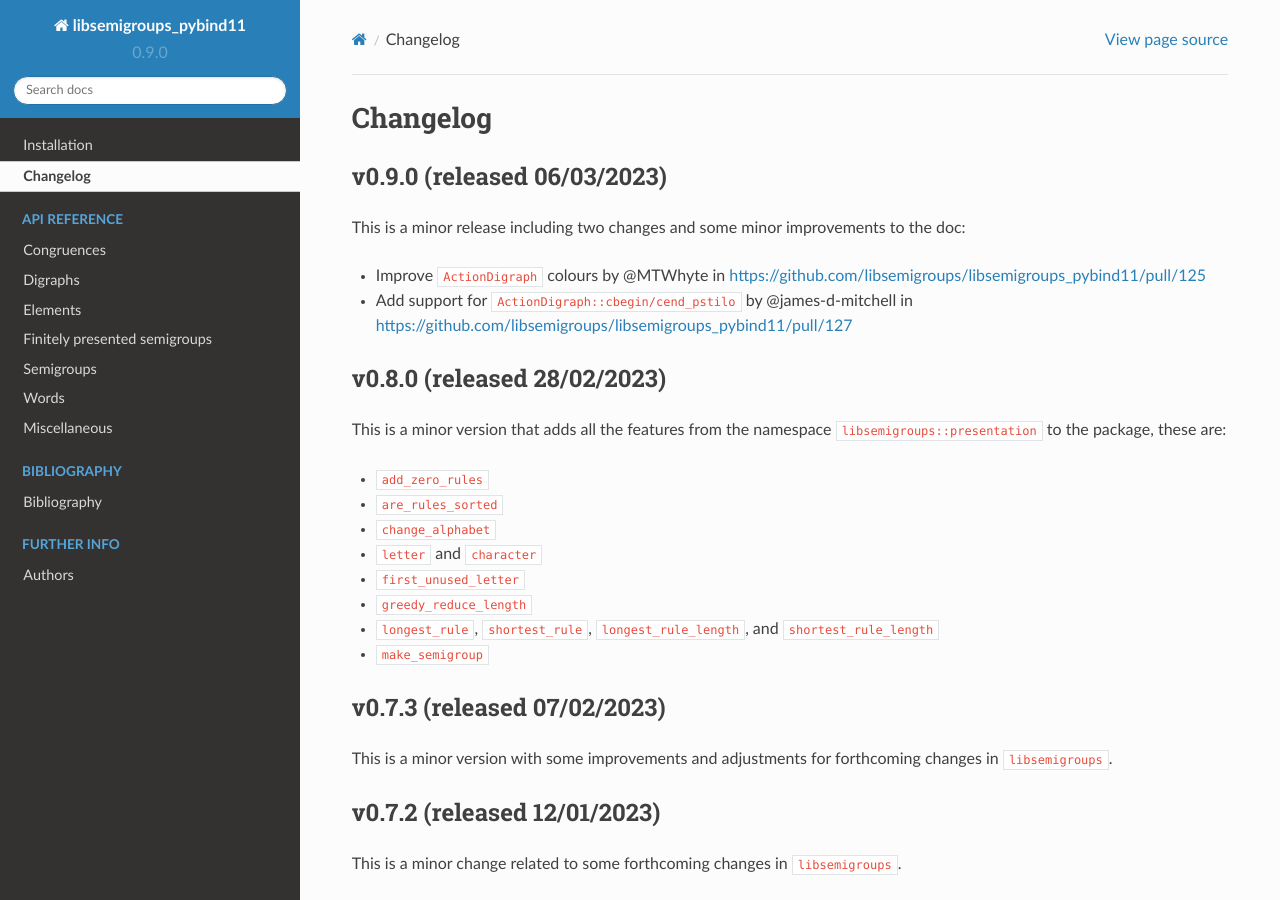
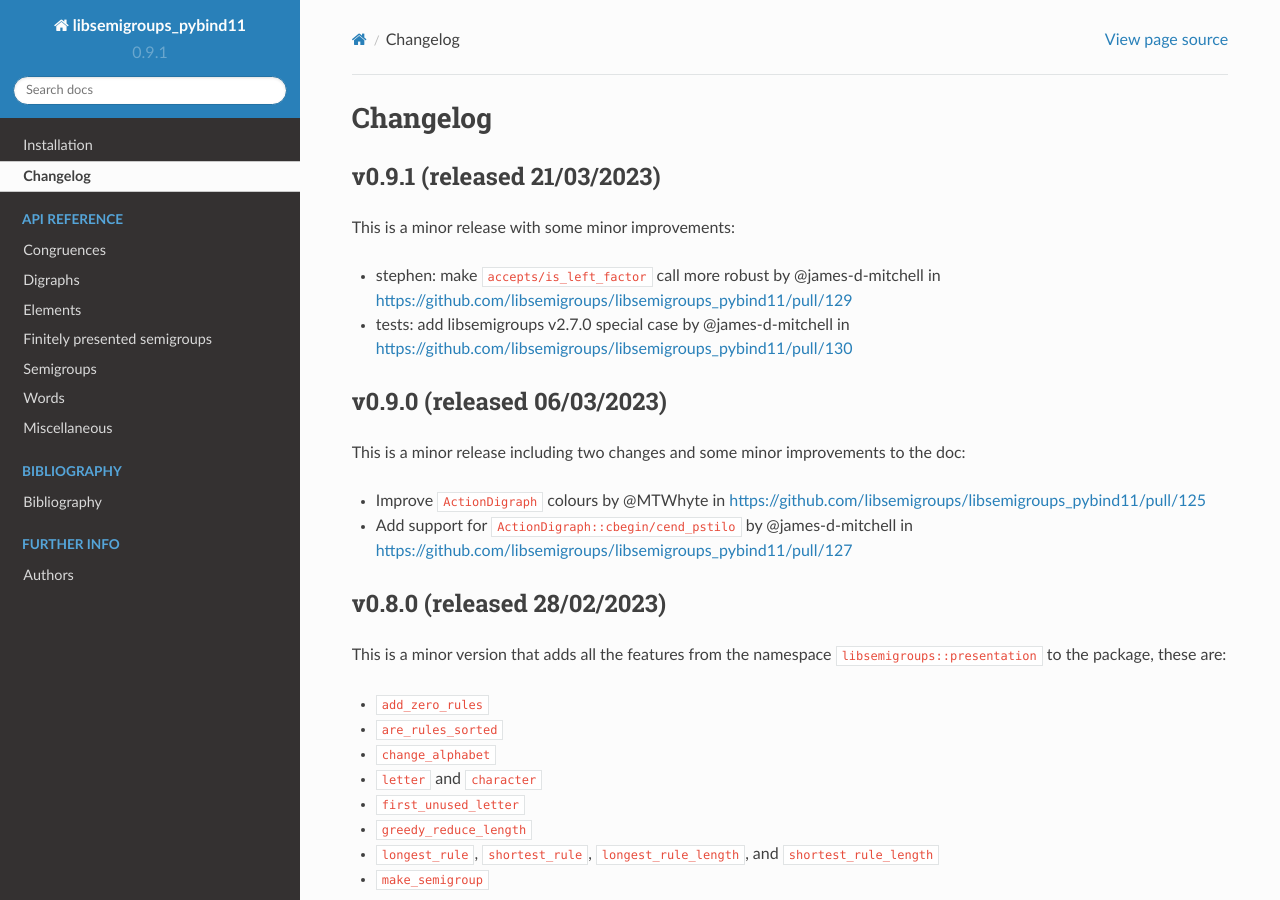
Before and after one commit to libsemigroups/libsemigroups_pybind11, a Sphinx documentation site: the page built from docs/source/changelog.rst, in a window 1280 px wide and 900 px high. Built offline with Sphinx 7.4.7 and the Read the Docs theme 2.0.0, drawn with Linux system fonts in a browser that asks for light colours; pages that are not in the unit, such as notebooks, are missing from menus.

Commit message:
Update version numbers etc for v0.9.1

```diff
--- a/docs/source/changelog.rst
+++ b/docs/source/changelog.rst
@@ -6,6 +6,16 @@
 
 Changelog
 =========
+
+v0.9.1 (released 21/03/2023)
+----------------------------
+
+This is a minor release with some minor improvements:
+
+* stephen: make ``accepts/is_left_factor`` call more robust by @james-d-mitchell
+  in https://github.com/libsemigroups/libsemigroups_pybind11/pull/129
+* tests: add libsemigroups v2.7.0 special case by @james-d-mitchell in
+  https://github.com/libsemigroups/libsemigroups_pybind11/pull/130
 
 v0.9.0 (released 06/03/2023)
 ----------------------------
--- a/docs/source/conf.py
+++ b/docs/source/conf.py
@@ -27,8 +27,8 @@ master_doc = "index"
 project = u"libsemigroups_pybind11"
 copyright = u"2021-2023, J. D. Mitchell + Maria Tsalakou"
 author = u"J. D. Mitchell + Maria Tsalakou"
-version = u"0.9.0"
-release = u"0.9.0"
+version = u"0.9.1"
+release = u"0.9.1"
 language = "python"
 exclude_patterns = ["_build"]
 pygments_style = "sphinx"
--- a/docs/source/index.rst
+++ b/docs/source/index.rst
@@ -1,4 +1,4 @@
-libsemigroups_pybind11 - Version 0.9.0
+libsemigroups_pybind11 - Version 0.9.1
 ======================================
 
 python bindings for the C++ library libsemigroups
--- a/docs/source/install.rst
+++ b/docs/source/install.rst
@@ -4,7 +4,7 @@
 
    The full license is in the file LICENSE, distributed with this software.
 
-.. |libsemigroups-pybind11-version| replace:: 0.9.0
+.. |libsemigroups-pybind11-version| replace:: 0.9.1
 
 Installation
 ============
--- a/setup.py
+++ b/setup.py
@@ -29,7 +29,7 @@ from tools import (  # pylint: disable=import-error, wrong-import-position
     compare_version_numbers,
 )
 
-__version__ = "0.9.0"
+__version__ = "0.9.1"
 
 pprint(os.environ)
 
```
Also changed, not shown: README.md (+5 -5 lines).
